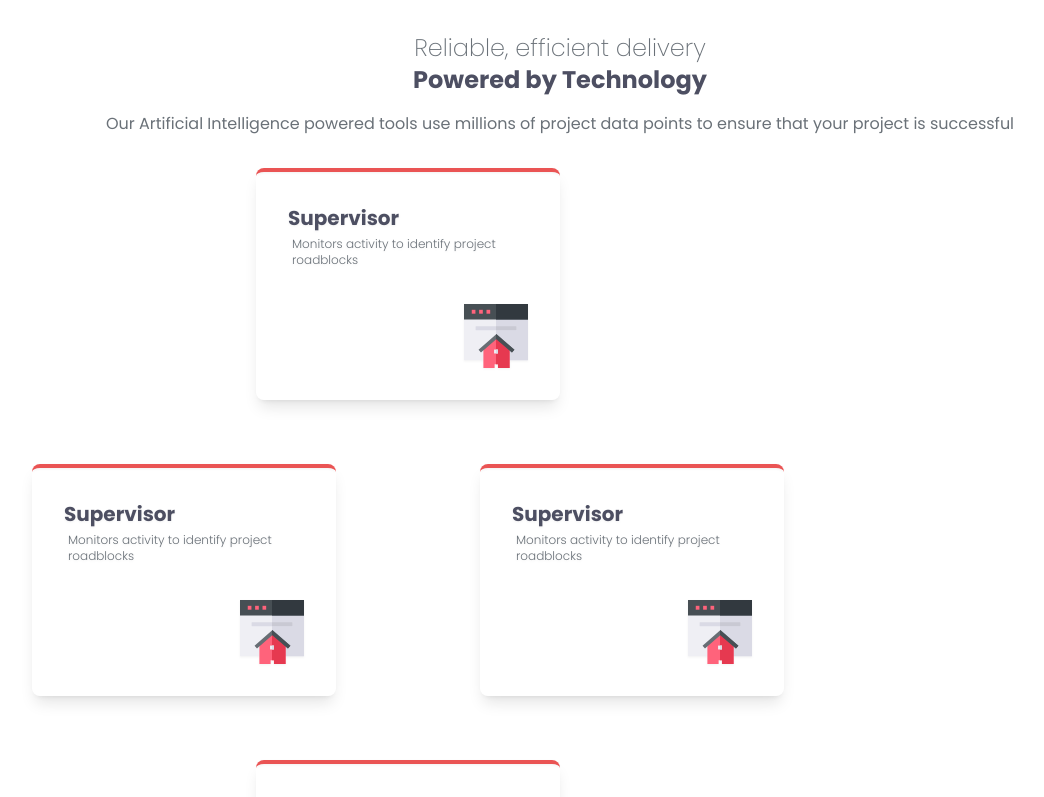
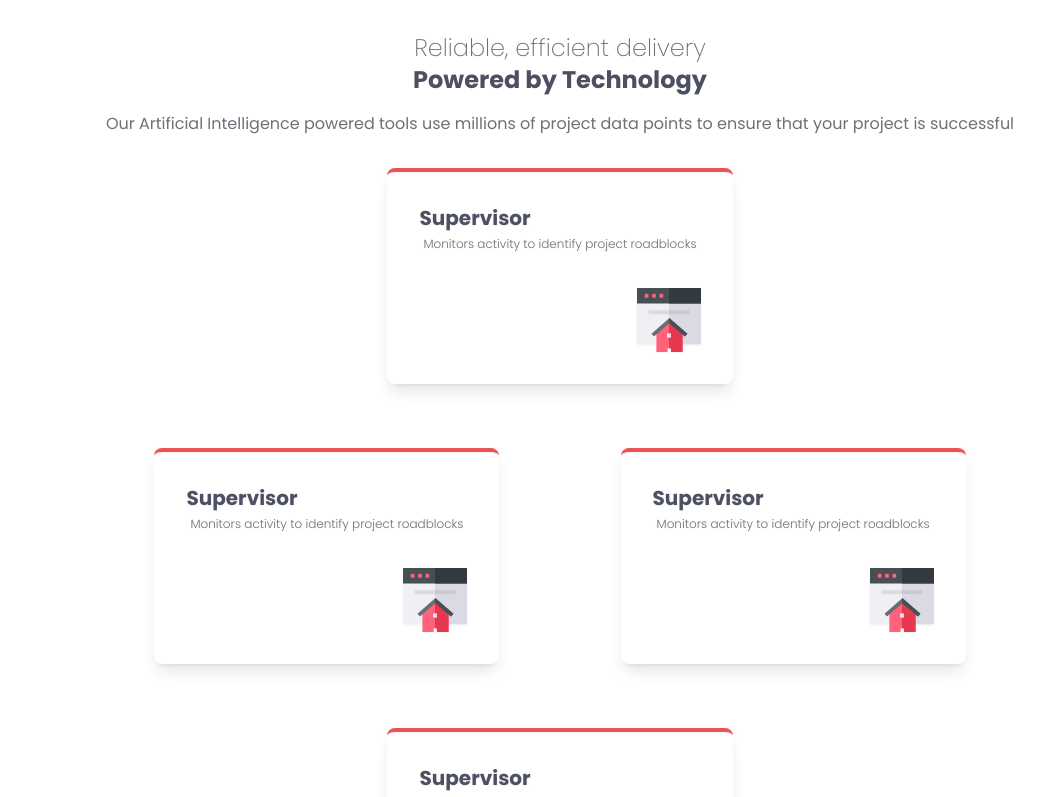
Before and after one commit to NarelaCamara/four-card-feature-section, a React (Vite) app: page / in a window 1280 px wide. Shown: the top 797 px of the page, without its empty margins (80-1124 px from the left). Built offline with nearby package versions, Linux system fonts and the light colour scheme.

Commit message:
feat: position

```diff
--- a/src/App.tsx
+++ b/src/App.tsx
@@ -24,14 +24,14 @@ function App() {
         Our Artificial Intelligence powered tools use millions of project data
         points to ensure that your project is successful
       </p>
-      <div className="grid md:grid-cols-4 md:grid-rows-3 gap-0">
+      <div className="grid md:grid-cols-3 md:grid-rows-3 gap-0">
         <div className=" md:col-start-2">
           <Card {...card} />
         </div>
-        <div className=" md:col-start-1 md:row-start-2 md:relative md:left-[5rem]">
+        <div className=" md:col-start-1 md:row-start-2 md:relative md:left-[7rem]">
           <Card {...card} />
         </div>
-        <div className="md:col-start-3 md:row-start-2 md:relative md:right-[5rem]">
+        <div className="md:col-start-3 md:row-start-2 md:relative md:right-[7rem]">
           <Card {...card} />
         </div>
         <div className="md:col-start-2 md:row-start-3">
```
